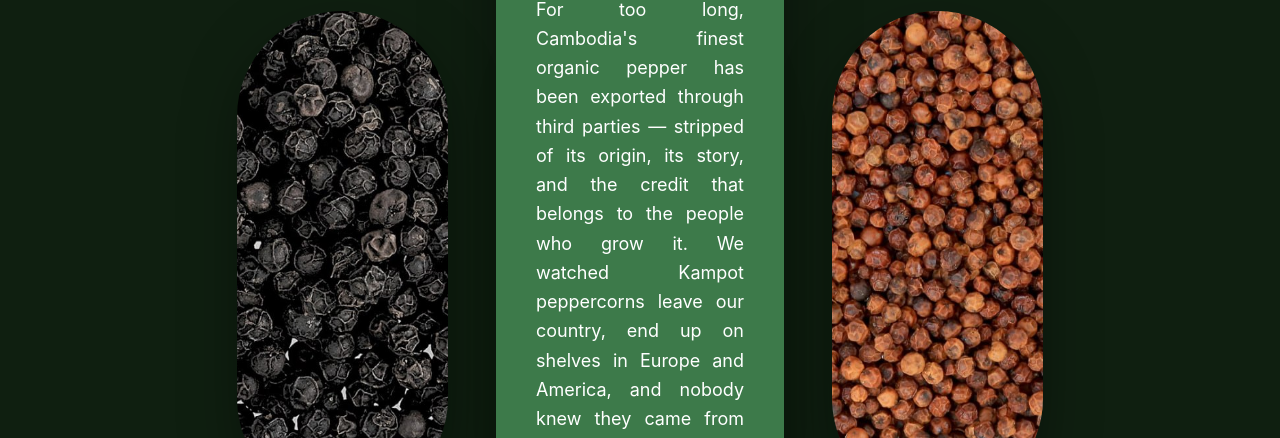
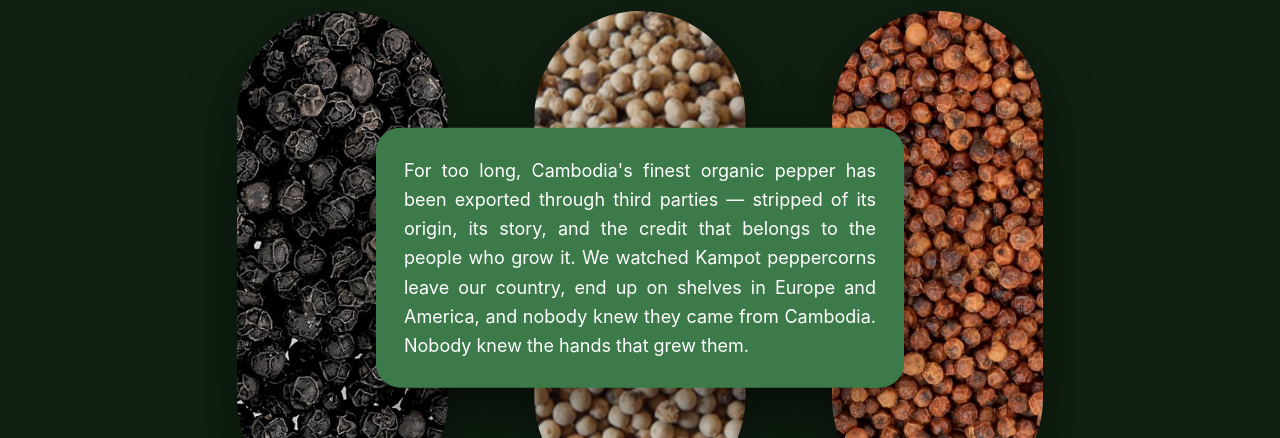
Before and after one commit to keanglongky-del/sunrise-web, a Next.js app: page / in a window 1280 px wide. Shown: the part 1982-2420 px from the top of the page. Built offline with nearby package versions, Linux system fonts and the light colour scheme.

Commit message:
Slide 3: horizontal card (55% wide, compact padding) to show pepper above/below

```diff
--- a/src/app/page.tsx
+++ b/src/app/page.tsx
@@ -192,7 +192,7 @@ export default function Home() {
             </div>
 
             {/* Green story card — overlapping center */}
-            <div className="absolute top-1/2 left-1/2 -translate-x-1/2 -translate-y-1/2 z-10 w-[55%] md:w-[38%] lg:w-[30%] bg-[#3d7a4a] rounded-2xl md:rounded-3xl py-20 md:py-28 lg:py-32 px-6 md:px-10 shadow-[0_30px_80px_-15px_rgba(0,0,0,0.6)]">
+            <div className="absolute top-1/2 left-1/2 -translate-x-1/2 -translate-y-1/2 z-10 w-[75%] md:w-[60%] lg:w-[55%] bg-[#3d7a4a] rounded-2xl md:rounded-3xl p-5 md:p-6 lg:p-7 shadow-[0_30px_80px_-15px_rgba(0,0,0,0.6)]">
               <p className="text-white text-sm md:text-base lg:text-lg leading-relaxed md:leading-relaxed text-justify">
                 For too long, Cambodia&apos;s finest organic pepper has been exported through third parties — stripped of its origin, its story, and the credit that belongs to the people who grow it. We watched Kampot peppercorns leave our country, end up on shelves in Europe and America, and nobody knew they came from Cambodia. Nobody knew the hands that grew them.
               </p>
```
